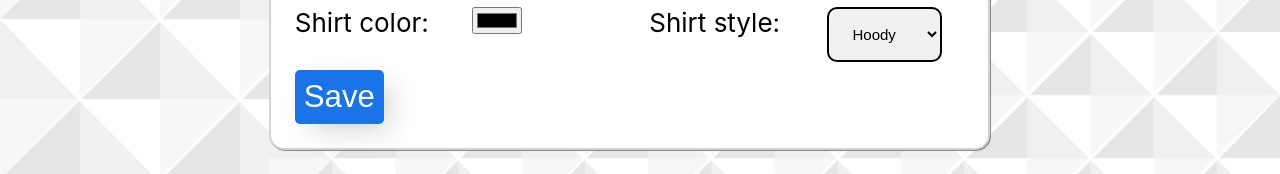
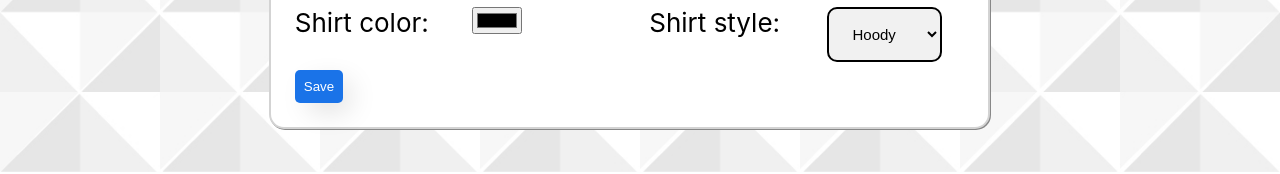
Before and after one commit to medgift/health-prevention-template, a React (Create React App) app: page /editAvatar in a window 1280 px wide. Shown: the part 628-802 px from the top of the page. Built offline with nearby package versions, Linux system fonts and the light colour scheme; no server answers.

Commit message:
buttons corrected

```diff
--- a/src/App.css
+++ b/src/App.css
@@ -221,8 +221,6 @@
     padding: 1vh;
     color: white;
     text-align: center;
-    font-size: larger;
-    width: fit-content;
 
 }
 
@@ -235,6 +233,8 @@
     margin-right: 18%;
     margin-top: 2vh;
     margin-bottom: 5%;
+    font-size: larger;
+    width: fit-content;
 }
 
 #questionnaireTitle {
```
